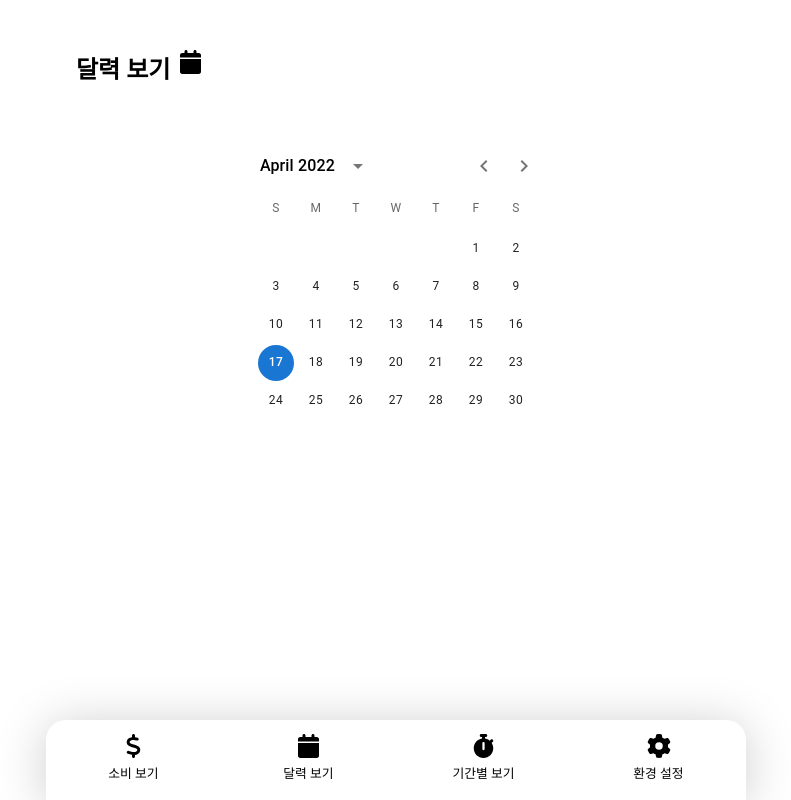
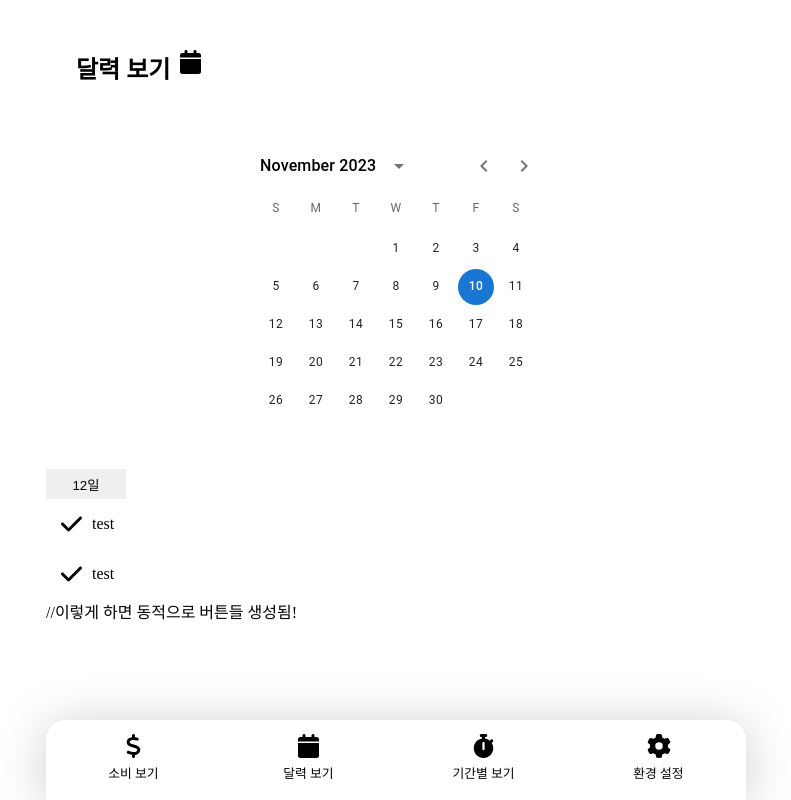
Before and after one commit to milk-stone/geozibang, a React (Create React App) app: page /calendar in a window 1280 px wide. Shown: the whole page, without its empty margins (244-1035 px from the left). Built offline with nearby package versions, Linux system fonts and the light colour scheme.

Commit message:
dummyData json으로 연결, css일부수정

```diff
--- a/src/pages/CalendarPage.jsx
+++ b/src/pages/CalendarPage.jsx
@@ -2,21 +2,41 @@ import { useEffect, useState } from "react";
 import MainLayout from "../layouts/MainLayout";
 import { Title } from "../components/Title";
 import { faCalendar } from "@fortawesome/free-solid-svg-icons";
-
-import dayjs, { Dayjs } from "dayjs";
+import dayjs from "dayjs";
 import { DemoContainer, DemoItem } from "@mui/x-date-pickers/internals/demo";
 import { AdapterDayjs } from "@mui/x-date-pickers/AdapterDayjs";
 import { LocalizationProvider } from "@mui/x-date-pickers/LocalizationProvider";
 import { DateCalendar } from "@mui/x-date-pickers/DateCalendar";
+import dummyData from '../utils/dummyData.json';
+import { PriorityButton } from "../components/Button";
+import { Contents } from "../components/Contents";
 
 export default function CalendarPage() {
-  const [value, setValue] = useState(dayjs("2022-04-17"));
+    const date = new Date();
+    const year = date.getFullYear();
+    const month = date.getMonth() + 1;
+    const day = date.getDate();
 
-  useEffect(() => {
-    console.log(value.$y);
-    console.log(value.$M + 1);
-    console.log(value.$D);
-  }, [value]);
+    //백에 보내줄 string 포맷팅(아직 사용 안함 백엔드에 "20231111"형태로 보내면 json받아옴)
+    const currentDate = `${year}${month < 10 ? '0' : ''}${month}${day < 10 ? '0' : ''}${day}`;
+    const [value, setValue] = useState(dayjs());
+    const [priorityButtons, setPriorityButtons] = useState([]);
+    const [checkButtons, setCheckButtons] = useState([]);
+    //오늘 날짜 기준으로 state 설정
+
+    useEffect(() => {
+        //dummyData는 json으로 받아온다고 가정, utils/dummyData.json에 있음
+        //백에서 받은 json이용해서 날짜 파싱(어차피 특정일 선택은 한번만 해도 되므로 딱 한번만)
+        const priorityButton =
+            <PriorityButton>{dummyData[0].data.day}일</PriorityButton>
+        //map iterator돌리면서 받아온 json에서 checking여부와, sobiname추출해서 표시
+        const checkButtons = dummyData.map((item) => (
+            <Contents check={item.checking} content={item.sobiname}></Contents>
+        ));
+        //state로 선언해둔 버튼들 useEffect시 동적 생성되도록 설정
+        setPriorityButtons([priorityButton]);
+        setCheckButtons(checkButtons);
+      }, [value]);
 
   return (
     <MainLayout>
@@ -27,6 +47,11 @@ export default function CalendarPage() {
           onChange={(newValue) => setValue(newValue)}
         />
       </LocalizationProvider>
+      {priorityButtons}
+      {checkButtons}
+
+      //이렇게 하면 동적으로 버튼들 생성됨!
+
     </MainLayout>
   );
 }
--- /dev/null
+++ b/src/utils/dummyData.json
@@ -0,0 +1,31 @@
+[
+    {
+    "id":1,
+    "ranking":1,
+    "category":"must",
+    "sobiname":"test",
+    "money":90000,
+    "checking":1,
+    "data":{
+        "id":1,
+        "year":2023,
+        "month":11,
+        "day":12
+     }
+    }
+    ,{
+        "id":1,
+        "ranking":1,
+        "category":"must",
+        "sobiname":"test",
+        "money":90000,
+        "checking":1,
+        "data":{
+            "id":1,
+            "year":2023,
+            "month":11,
+            "day":12
+        }
+
+    }
+]
```
